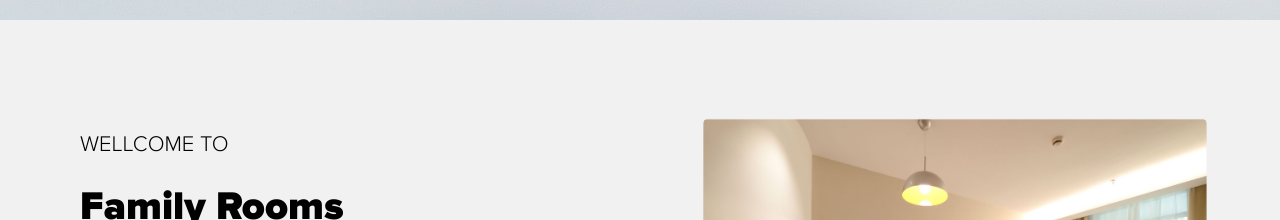
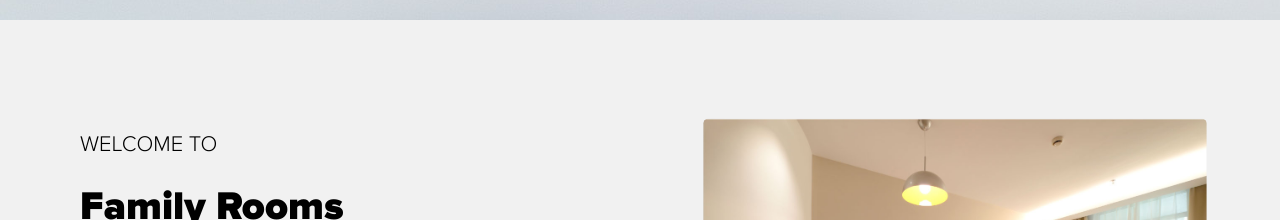
Before and after one commit to yuliiafer/Holidaze, a Next.js app: page /rooms in a window 1280 px wide. Shown: the part 780-1000 px from the top of the page. Built offline with nearby package versions, Linux system fonts and the light colour scheme.

Commit message:
Update index.js
fix:txt

```diff
--- a/pages/rooms/index.js
+++ b/pages/rooms/index.js
@@ -15,7 +15,7 @@ const RoomsPage = () => {
                 <RoomsAndPricesBanner/>
                 <section className='section'>
                     <TextBlock title={'Family Rooms'}
-                               subtitle={'Wellcome to'}
+                               subtitle={'Welcome to'}
                                img={'images/hotel195.jpg'}
                                content={'<p class="text">Consectetur adipiscing elit pellentesque habitant morbi tristique senectus. Et tortor at risus viverra. Nunc mi ipsum faucibus vitae aliquet. A diam maecenas sed enim ut. Nisl nisi scelerisque eu ultrices vitae auctor. Fermentum iaculis eu non diam phasellus vestibulum lorem sed. Arcu dui vivamus arcu felis bibendum ut tristique. Lectus arcu bibendum at varius vel pharetra vel turpis nunc. Tellus in hac habitasse platea. Ac odio tempor orci dapibus ultrices in iaculis nunc sed. Tincidunt arcu non sodales neque sodales ut etiam sit amet. Quis hendrerit dolor magna eget est lorem ipsum dolor sit.</p>'}/>
                 </section>
```
